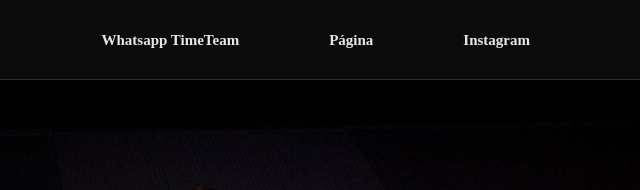
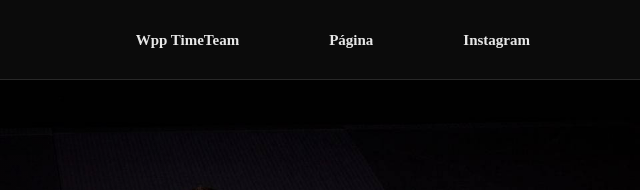
Before and after one commit to daniel-csantos01/Site-Time-Team, a plain HTML site: page index.html in a window 1280 px wide. Shown: the top 190 px of the page, 640-1280 px from the left. Drawn offline with Linux system fonts and the light colour scheme; a web font is replaced by a local one.

Commit message:
Mudando para wpp

```diff
--- a/index.html
+++ b/index.html
@@ -25,7 +25,7 @@
             <ul class="menu">
                 <li>
                     <a href="https://api.whatsapp.com/message/LBLSKGBHUDKZA1?autoload=1&app_absent=0"
-                        target="_blank">Whatsapp TimeTeam</a>
+                        target="_blank">Wpp TimeTeam</a>
                 </li>
                 <li>
                     <a href="https://www.facebook.com/Timeteambjj" target="_blank">Página</a>
```
